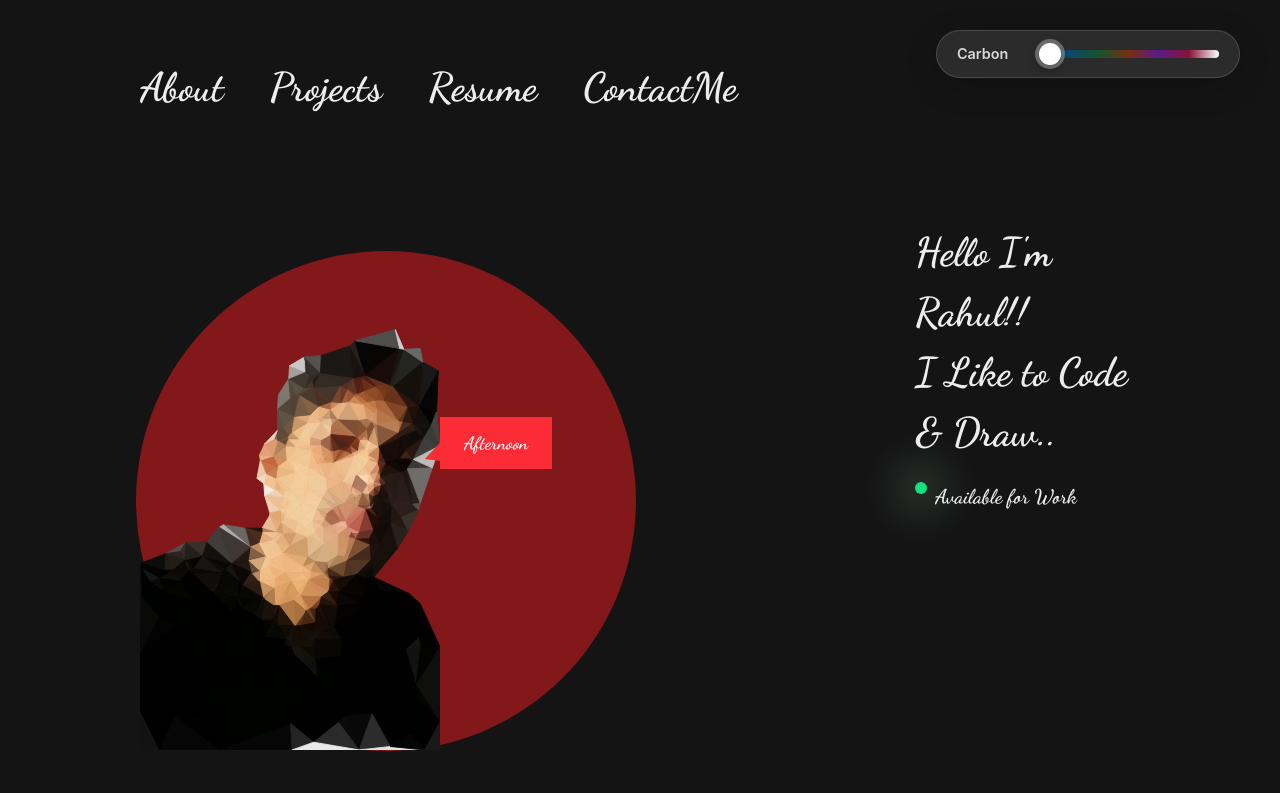
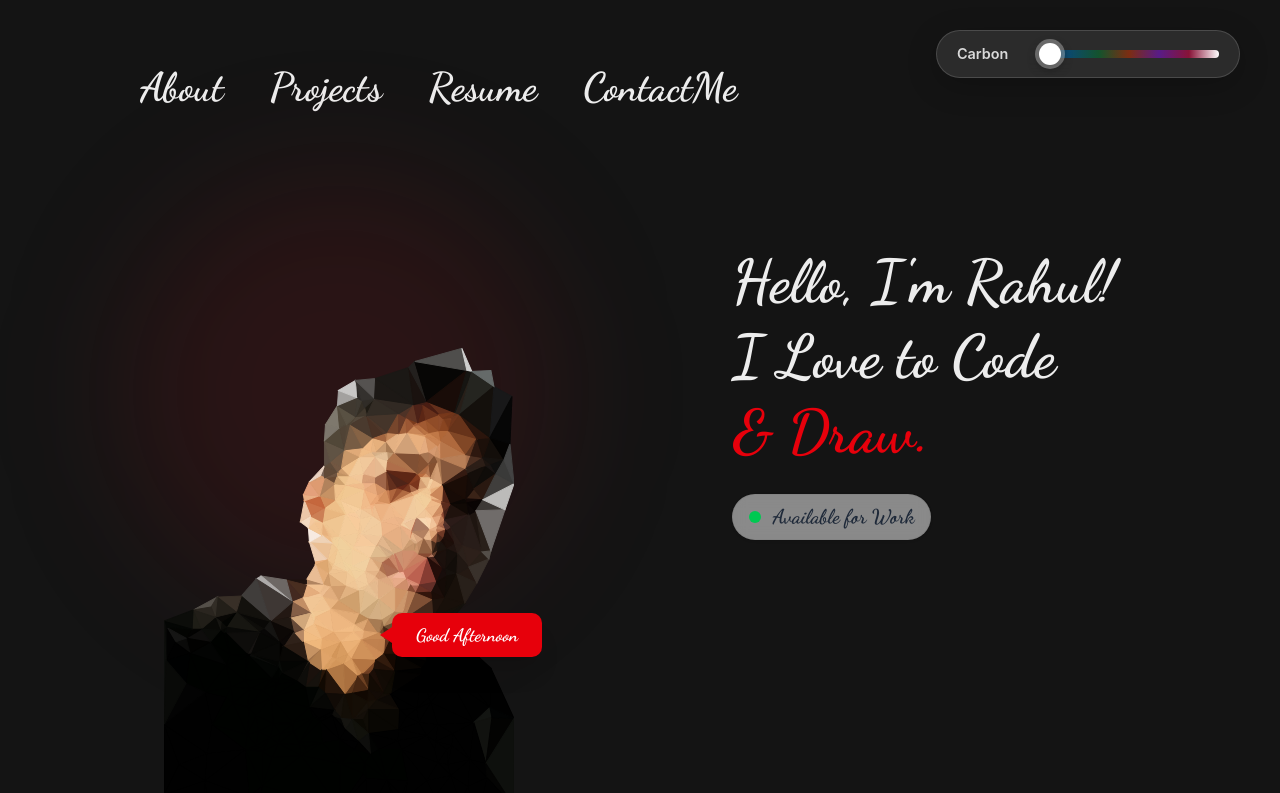
Before and after one commit to rahulgope45/Portfolio-2, a React (Vite) app: page / in a window 1280 px wide. Shown: the top 793 px of the page. Built offline with nearby package versions, Linux system fonts and the light colour scheme.

Commit message:
motion skills and page optimization

```diff
--- a/src/componets/About.jsx
+++ b/src/componets/About.jsx
@@ -1,160 +1,79 @@
 import React, { useEffect, useState } from 'react';
+import { motion } from 'framer-motion';
 import Trianglyfy from './Trianglyfy';
 import FadeContent from '@/components/FadeContent';
 import AnimatedContent from '@/Animations/AnimatedContent';
 
-
-
-
-
-
 function About() {
-    const greet = ["Morning", "Afternoon", "Evening"];
     const [time, setTime] = useState("Hello");
 
-    function whatTime() {
+    useEffect(() => {
         const hour = new Date().getHours();
-        if (hour >= 5 && hour < 12) {
-            setTime(greet[0]);
-        } else if (hour >= 12 && hour < 18) {
-            setTime(greet[1]);
-        } else {
-            setTime(greet[2]);
-        }
-    }
-
-    useEffect(() => {
-        whatTime();
+        if (hour >= 5 && hour < 12) setTime("Good Morning");
+        else if (hour >= 12 && hour < 18) setTime("Good Afternoon");
+        else setTime("Good Evening");
     }, []);
 
     return (
-        <div className="mt-[100px] mb-10" id="about">
-            {/* ============================================
-          DESKTOP SECTION (hidden on mobile)
-          ============================================ */}
-            <div className="hidden lg:block">
-                <div className="flex items-center justify-between lg:gap-[475px]">
-                    <div className="relative">
-                        <div className="absolute top-[34px] left-[-4px] z-0">
-                            <div className="w-[500px] h-[500px] bg-red-900 rounded-full"></div>
-                        </div>
-                        {/* Image[140,245] and circle */}
-                        <div className="w-[300px] h-[300px] relative">
-                            <Trianglyfy />
-                        </div>
-                        <div className="absolute top-[200px] left-[300px] z-5">
-                            <AnimatedContent>
-                                <div className="relative bg-red-500 text-white px-6 py-3 w-fit font-[Dancing_Script] font-semibold text-lg">
-                                    {time}
-                                    <div className="absolute -left-4 top-[50%] w-0 h-0 border-t-[12px] border-b-[12px] border-r-[24px] border-t-transparent border-b-transparent border-r-red-500 transform rotate-[340deg]"></div>
-                                </div>
-                            </AnimatedContent>
-                        </div>
-                    </div>
-                    <div>
-                        <FadeContent blur={true} duration={1000} easing="ease-out" initialOpacity={0}>
-                            {/* About */}
-                            <div className="font-extrabold font-[Dancing_Script] text-[40px]">
-                                Hello I'm Rahul!!<br />
-                                I Like to Code<br />
-                                & Draw..
-                                <span >
-                                    <div className='flex gap-2 mt-5'>
-                                        <div className="relative w-3 h-3 rounded-full bg-green-400 animate-blink">
-                                            <span className="absolute -inset-2 rounded-full  bg-green-200 blur-xl opacity-60"></span>
-                                        </div>
-                                        <p className='text-[20px]'>Available for Work</p>
-                                    </div>
-                                </span>
-                            </div>
-                        </FadeContent>
-                    </div>
-                </div>
-            </div>
+        <section className="mt-[100px] mb-20 px-6 max-w-7xl mx-auto" id="about">
+            <div className="flex flex-col lg:flex-row items-center justify-between gap-12 lg:gap-20">
 
-            {/* ============================================
-          MOBILE VIEW (hidden on desktop)
-          ============================================ */}
-            <div className="lg:hidden">
-                <div className="flex flex-col items-center gap-8 px-4">
-                    {/* Mobile Image Section */}
-                    <div className="relative w-full max-w-[280px]">
-                        {/* Background circle - scaled down for mobile */}
-                        <div className="absolute top-[20px] left-[50%] transform -translate-x-1/2 z-0">
-                            <div className="w-[300px] h-[300px] bg-red-900 rounded-full opacity-80"></div>
-                        </div>
+                {/* Visual Section: Image & Background Circle */}
+                <div className="relative group">
+                    {/* Background Glow Circle */}
+                    <motion.div
+                        initial={{ opacity: 0, scale: 0.8 }}
+                        whileInView={{ opacity: 1, scale: 1 }}
+                        className="absolute -inset-4 lg:-inset-10 bg-red-900/20 rounded-full blur-3xl z-0"
+                    />
 
-                        {/* Image container - scaled for mobile */}
-                        <div className="w-full aspect-square relative z-10 max-w-[240px] mx-auto">
-                            <Trianglyfy />
-                        </div>
-
-                        {/* Greeting badge - repositioned for mobile */}
-                        <div className="absolute -bottom-4 left-[50%] transform -translate-x-1/2 z-20">
-                            <AnimatedContent>
-                                <div className="relative bg-red-500 text-white px-5 py-2.5 w-fit font-[Dancing_Script] font-semibold text-base shadow-lg">
-                                    {time}
-                                    {/* Arrow pointing up instead of left */}
-                                    <div className="absolute left-[50%] -translate-x-1/2 -top-3 w-0 h-0 border-l-[10px] border-r-[10px] border-b-[16px] border-l-transparent border-r-transparent border-b-red-500"></div>
-                                </div>
-                            </AnimatedContent>
-                        </div>
+                    <div className="relative z-10 w-[260px] h-[260px] md:w-[350px] md:h-[350px]">
+                        <Trianglyfy />
                     </div>
 
-                    {/* Mobile Text Section */}
-                    <div className="text-center mt-8">
-                        <FadeContent blur={true} duration={2000} delay={200} easing="power2.out" initialOpacity={40}>
-                            <p className="font-extrabold font-[Dancing_Script] text-[32px] leading-tight">
-                                Hello I'm Rahul!!<br />
-                                I Like to Code<br />
-                                & Draw..
+                    {/* Dynamic Greeting Badge */}
+                    <motion.div
+                        initial={{ opacity: 0, x: 20 }}
+                        whileInView={{ opacity: 1, x: 0 }}
+                        transition={{ delay: 0.5, type: "spring" }}
+                        className="absolute -right-7 bottom-[-90px] lg:bottom-[-5] z-20"
+                    >
+                        <div className="relative bg-red-600 text-white px-6 py-2 rounded-lg shadow-xl font-[Dancing_Script] font-bold text-lg">
+                            {time}
+                            {/* Speech bubble tail */}
+                            <div className="absolute -left-3 top-1/2 -translate-y-1/2 w-0 h-0
+                                          border-t-[8px] border-b-[8px] border-r-[12px]
+                                          border-t-transparent border-b-transparent border-r-red-600" />
+                        </div>
+                    </motion.div>
+                </div>
 
+                {/* Text Content Section */}
+                <div className="flex flex-col items-center lg:items-start text-center lg:text-left space-y-6">
+                    <FadeContent blur={true} duration={1000}>
+                        <h2 className="font-extrabold font-[Dancing_Script] text-4xl md:text-5xl lg:text-6xl leading-tight">
+                            Hello, I'm Rahul!<br />
+                            I Love to Code<br />
+                            <span className="text-red-600">& Draw.</span>
+                        </h2>
+                    </FadeContent>
 
+                    {/* Status Indicator */}
+                    <AnimatedContent>
+                        <div className="flex items-center gap-3 bg-white/50 backdrop-blur-sm border border-black/5 py-2 px-4 rounded-full shadow-sm">
+                            <div className="relative flex h-3 w-3">
+                                <span className="animate-ping absolute inline-flex h-full w-full rounded-full bg-green-400 opacity-75"></span>
+                                <span className="relative inline-flex rounded-full h-3 w-3 bg-green-500"></span>
+                            </div>
+                            <p className="font-[Dancing_Script] font-bold text-xl text-gray-800">
+                                Available for Work
                             </p>
-                        </FadeContent>
-                        <FadeContent blur={true} duration={1000} delay={1000} easing="power2.out" initialOpacity={10}>
-                            <div className='flex gap-2 mt-5'>
-                                <div className="relative w-3 h-3 rounded-full bg-green-400 animate-blink">
-                                    <span className="absolute -inset-2 rounded-full  bg-green-200 blur-xl opacity-60"></span>
-                                </div>
-                                <p className='text-[20px]'>Available for Work</p>
-                            </div>
-                        </FadeContent>
-                    </div>
+                        </div>
+                    </AnimatedContent>
                 </div>
+
             </div>
-
-            {/* ============================================
-          TABLET VIEW (optional - between mobile and desktop)
-          ============================================ */}
-            <style>{`
-        @media (min-width: 640px) and (max-width: 1023px) {
-          .lg\\:hidden .relative.w-full.max-w-\\[280px\\] {
-            max-width: 320px;
-          }
-
-          .lg\\:hidden .font-\\[Dancing_Script\\].text-\\[32px\\] {
-            font-size: 36px;
-          }
-        }
-
-        /* Small mobile devices */
-        @media (max-width: 380px) {
-          .lg\\:hidden .relative.w-full.max-w-\\[280px\\] {
-            max-width: 220px;
-          }
-
-          .lg\\:hidden .w-\\[300px\\].h-\\[300px\\] {
-            width: 250px;
-            height: 250px;
-          }
-
-          .lg\\:hidden .font-\\[Dancing_Script\\].text-\\[32px\\] {
-            font-size: 28px;
-          }
-        }
-      `}</style>
-        </div>
+        </section>
     );
 }
 
--- a/src/componets/Skills.jsx
+++ b/src/componets/Skills.jsx
@@ -264,11 +264,11 @@ export default function Skills() {
     <div className='relative'>
       {/* Heading */}
       <div className="h-40 sm:h-60 lg:h-70 flex items-center justify-center px-4">
-        <FadeContent blur={true} duration={1000} easing="ease-out" initialOpacity={10}>
+
           <h1 className="text-4xl sm:text-5xl lg:text-6xl font-bold font-[Dancing_Script] text-center">
             I work on
           </h1>
-        </FadeContent>
+
       </div>
 
       {/* ============================================
```
